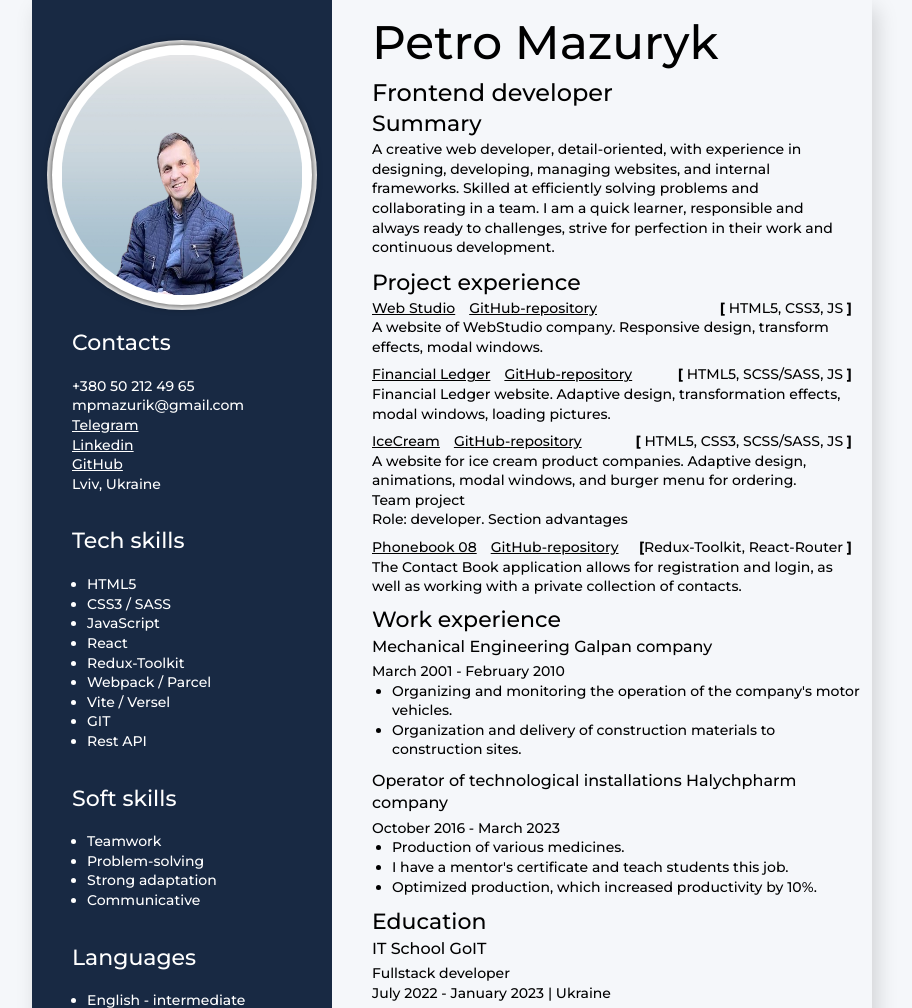
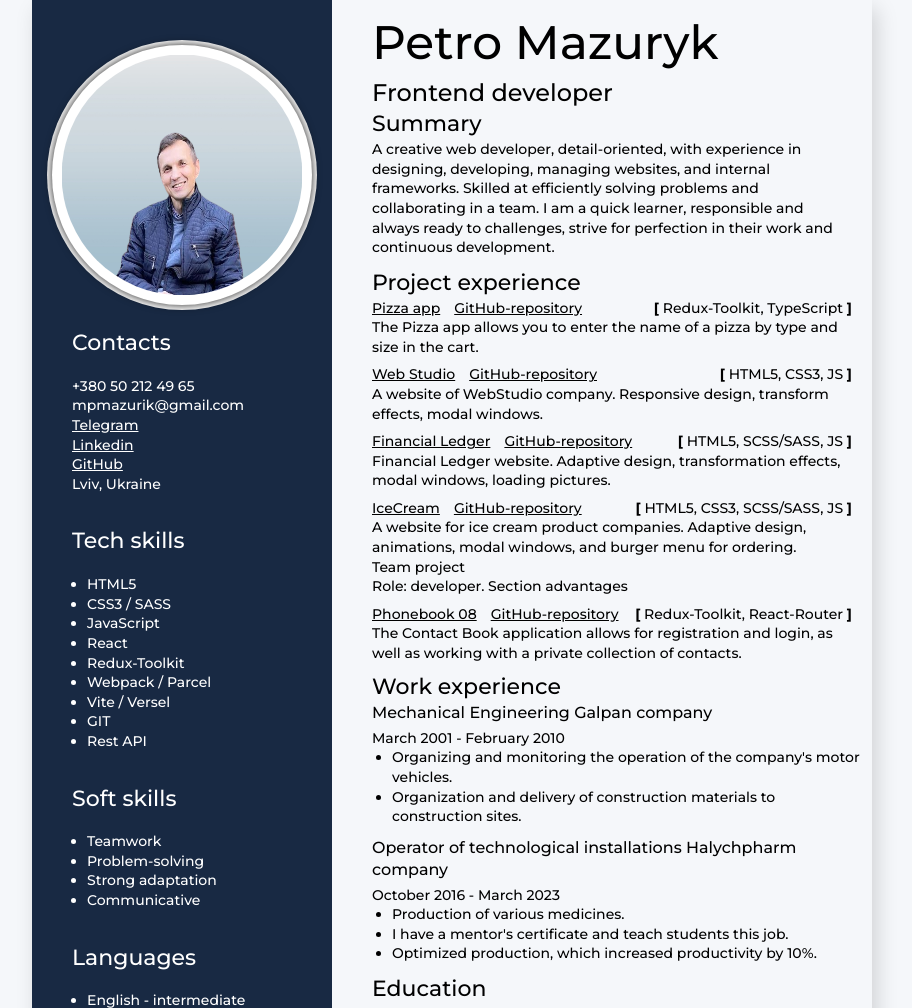
Before and after one commit to PetroMazuryk/mps-resume, a website built with Parcel: page src/index.html in a window 1280 px wide. Shown: the top 1008 px of the page, without its empty margins (188-1100 px from the left). Built offline with nearby package versions, Linux system fonts and the light colour scheme; a web font is replaced by a local one.

Commit message:
add project pizza-app

```diff
--- a/src/partials/about-myself.html
+++ b/src/partials/about-myself.html
@@ -14,6 +14,29 @@ challenges, strive for perfection in their work and continuous development.
     <div class="project-container">
       <h3 class="title">Project experience</h3>
       <ul class="project-menu">
+
+        <li class="project-list">
+          <div class="project-wrapper">
+            <a
+              class="project-link"
+              target="_blank"
+              href="https://petromazuryk.github.io/pizza-app/"
+              >Pizza app</a>
+            <a
+             class="project-link"
+              target="_blank"
+              href="https://github.com/PetroMazuryk/pizza-app">GitHub-repository</a>
+            <span class="dots"></span
+            ><span class="language">
+              <b class="bracket">[</b>
+              Redux-Toolkit, TypeScript <b class="bracket">]</b></span
+            >
+          </div>
+          <p class="project-text">
+            The Pizza app allows you to enter the name of a pizza by type and size in the cart.
+          </p>
+        </li>
+
         <li class="project-list">
           <div class="project-wrapper">
             <a
@@ -93,7 +116,8 @@ challenges, strive for perfection in their work and continuous development.
               href="https://github.com/PetroMazuryk/goit-react-hw-08">GitHub-repository</a>
             <span class="dots"></span
             ><span class="language">
-              <b class="bracket">[</b>Redux-Toolkit, React-Router <b class="bracket">]</b></span
+              <b class="bracket">[</b>
+              Redux-Toolkit, React-Router <b class="bracket">]</b></span
             >
           </div>
           <p class="project-text">
@@ -159,7 +183,7 @@ challenges, strive for perfection in their work and continuous development.
           <a target="_blank" href="#" class="project-link"></a>
         </p>
         <p class="working-hours">
-         July 2022  - January 2023
+         July 2022  - May 2024
           <span class="delimiter">|</span>
           Ukraine
         </p>
```
